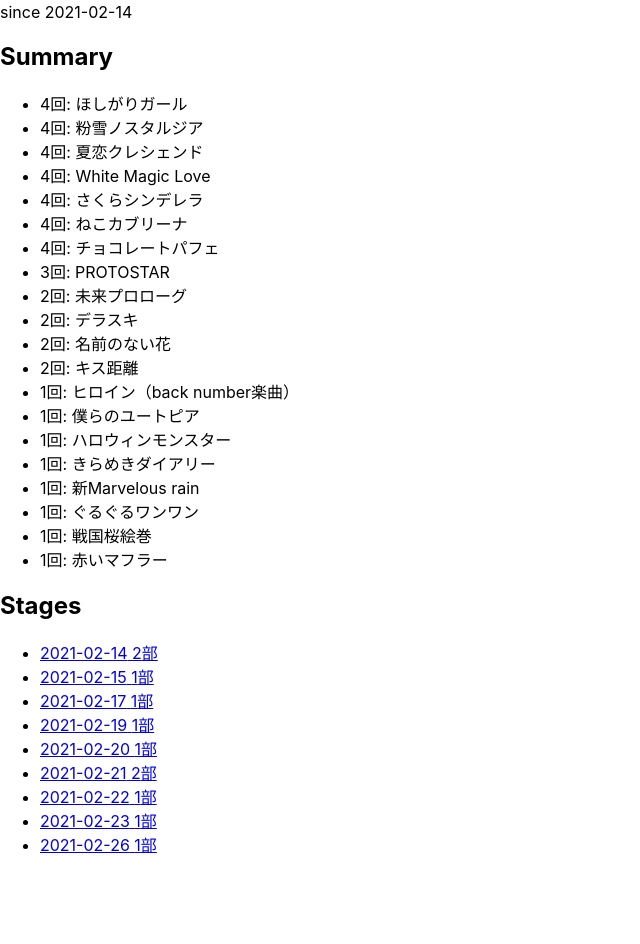
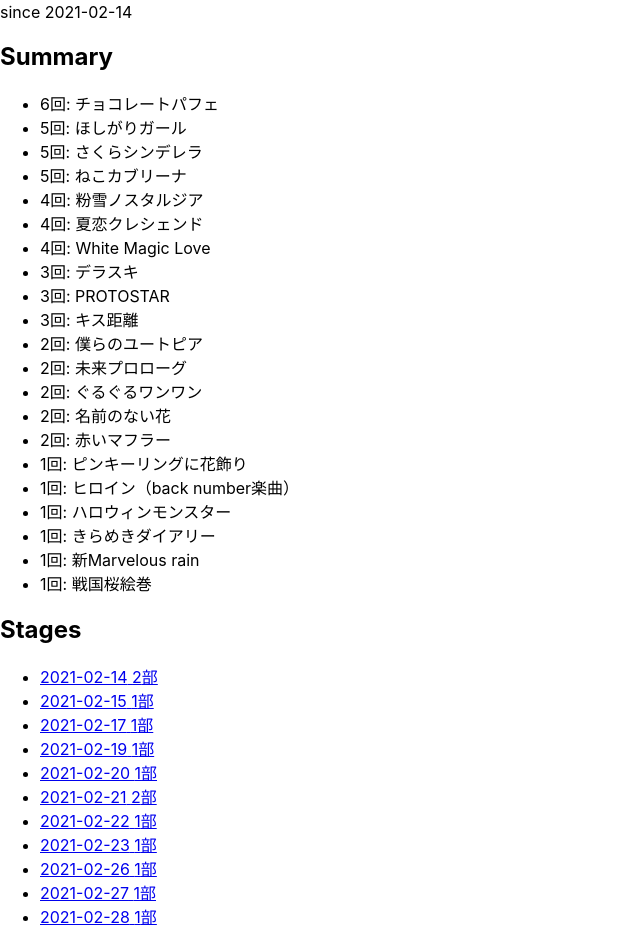
Before and after one commit to fusho-takahashi/narilog-on-stage, a Next.js app: page / in a window 1280 px wide. Shown: the part 80-1024 px from the top of the page, without its empty margins (0-640 px from the left). Before the commit the page ends 952 px from the top, so only its background shows below. Built offline with nearby package versions, Linux system fonts and the light colour scheme.

Commit message:
add 2021-02-27/28 data

```diff
--- a/data/log.ts
+++ b/data/log.ts
@@ -128,4 +128,31 @@ export const stageLogs: StageLog[] = [
       'さくらシンデレラ',
     ],
   },
+  {
+    id: '2021-02-27-1',
+    date: '2021-02-27',
+    section: 1,
+    place: '新宿アイドルステージ',
+    songs: [
+      'さくらシンデレラ',
+      'デラスキ',
+      'ピンキーリングに花飾り',
+      'ぐるぐるワンワン',
+      'チョコレートパフェ',
+    ],
+  },
+  {
+    id: '2021-02-28-1',
+    date: '2021-02-28',
+    section: 1,
+    place: '秋葉原アイドルステージ',
+    songs: [
+      'キス距離',
+      'ねこカブリーナ',
+      'ほしがりガール',
+      'チョコレートパフェ',
+      '僕らのユートピア',
+      '赤いマフラー',
+    ],
+  },
 ]
--- a/data/songs.ts
+++ b/data/songs.ts
@@ -33,5 +33,6 @@ export type Song =
   | '新Marvelous rain'
   | '未来プロローグ'
   | 'Ring 〜Holy land〜'
+  | 'ピンキーリングに花飾り'
 
 export type SpecialSong = 'ヒロイン（back number楽曲）'
```
